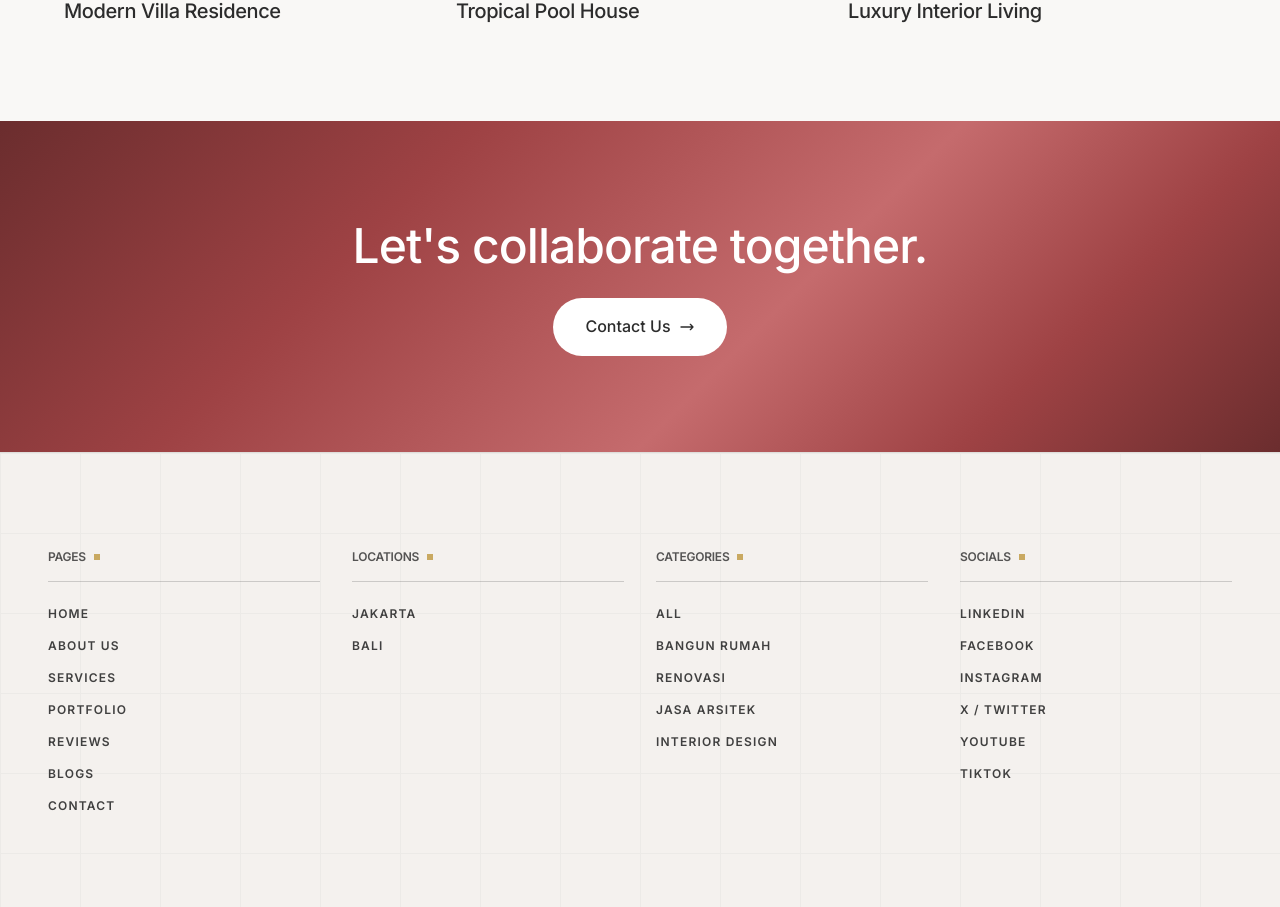
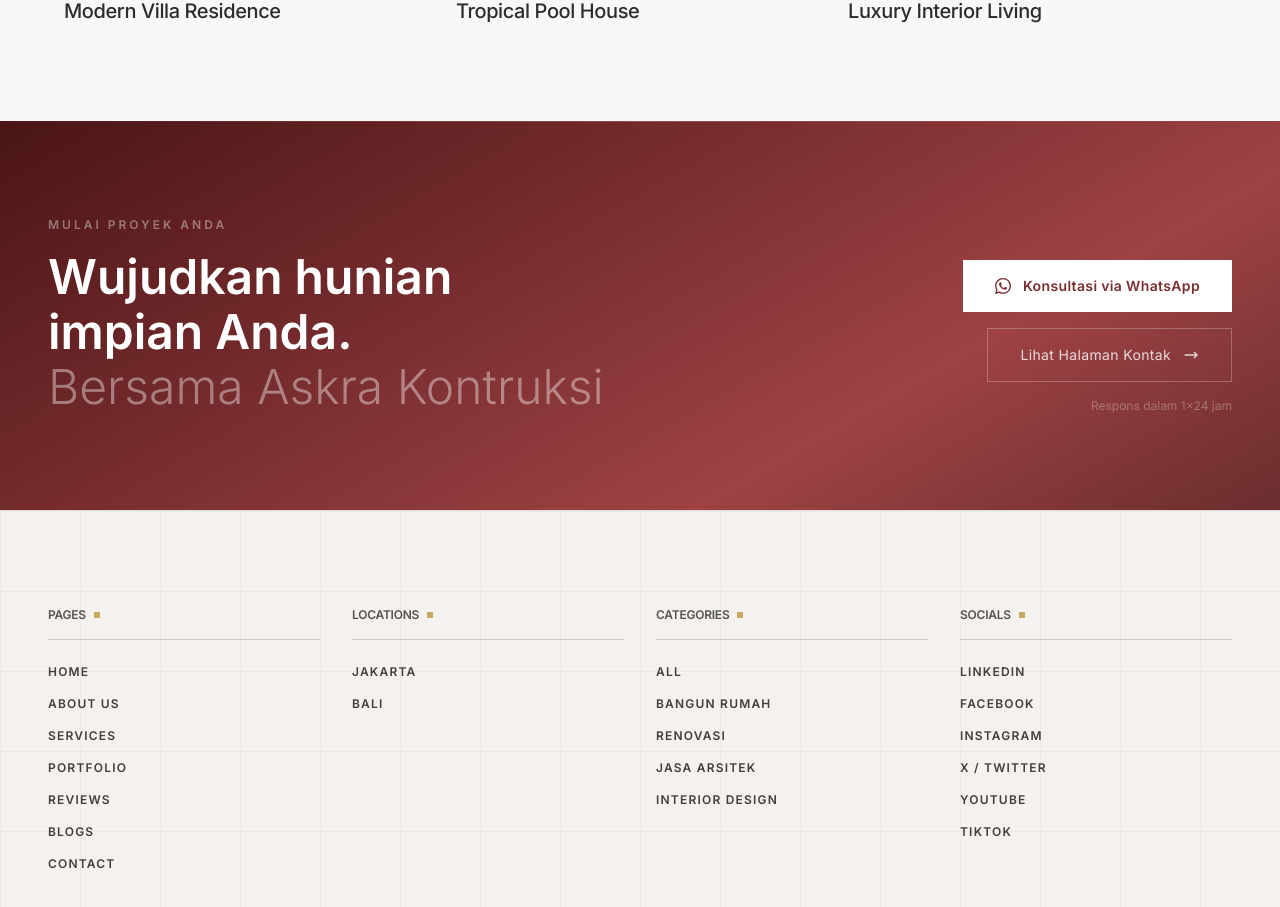
Before and after one commit to acaryawibawantra/desainbangunrenovasi-website, a Next.js app: page /portfolio/contemporary-family-home in a window 1280 px wide. Shown: the part 2959-3866 px from the top of the page. Built offline with nearby package versions, Linux system fonts and the light colour scheme.

Commit message:
feat: add hero center text, project scroll indicator, quote swipe guide, and standardize portfolio CTA

```diff
--- a/app/portfolio/[slug]/PortfolioClient.tsx
+++ b/app/portfolio/[slug]/PortfolioClient.tsx
@@ -6,6 +6,7 @@ import Link from "next/link";
 import { Navigation } from "@/components/Navigation";
 import { Footer } from "@/components/Footer";
 import { BeforeAfterSlider } from "@/components/portfolio/BeforeAfterSlider";
+import { CTA } from "@/components/sections/CTA";
 
 interface PortfolioClientProps {
     project: any;
@@ -254,39 +255,7 @@ export function PortfolioClient({ project, relatedProjects }: PortfolioClientPro
             )}
 
             {/* CTA Section */}
-            <section
-                className="py-16 md:py-24 px-6 md:px-12 lg:px-16"
-                style={{
-                    background: 'linear-gradient(135deg, #6B2D2E 0%, #9E4244 30%, #C56B6D 60%, #9E4244 80%, #6B2D2E 100%)',
-                }}
-            >
-                <div className="max-w-4xl mx-auto text-center">
-                    <motion.h2
-                        initial={{ opacity: 0, y: 20 }}
-                        whileInView={{ opacity: 1, y: 0 }}
-                        viewport={{ once: true }}
-                        className="text-3xl md:text-4xl lg:text-5xl font-medium text-white mb-6"
-                    >
-                        Let's collaborate together.
-                    </motion.h2>
-                    <motion.div
-                        initial={{ opacity: 0, y: 20 }}
-                        whileInView={{ opacity: 1, y: 0 }}
-                        viewport={{ once: true }}
-                        transition={{ delay: 0.2 }}
-                    >
-                        <Link
-                            href="/contact"
-                            className="inline-flex items-center gap-2 px-8 py-4 bg-white text-teal font-medium rounded-full hover:bg-white/90 transition-colors"
-                        >
-                            Contact Us
-                            <svg className="w-4 h-4" fill="none" viewBox="0 0 24 24" stroke="currentColor" strokeWidth={2}>
-                                <path strokeLinecap="round" strokeLinejoin="round" d="M17 8l4 4m0 0l-4 4m4-4H3" />
-                            </svg>
-                        </Link>
-                    </motion.div>
-                </div>
-            </section>
+            <CTA />
 
             <Footer />
         </main>
--- a/components/sections/Hero.tsx
+++ b/components/sections/Hero.tsx
@@ -77,7 +77,7 @@ export function Hero() {
                     className="text-white/60 text-xs tracking-[0.35em] uppercase shrink-0"
                     style={{ fontFamily: 'var(--font-sans, sans-serif)' }}
                 >
-                    SHAPING
+                    DESAIN
                 </span>
 
                 {/* Left decorative line */}
@@ -88,6 +88,14 @@ export function Hero() {
                     animate={showContent ? { scaleX: 1 } : {}}
                     transition={{ duration: 1.2, delay: 0.6 }}
                 />
+
+                {/* Center label */}
+                <span
+                    className="text-white/60 text-xs tracking-[0.35em] uppercase shrink-0"
+                    style={{ fontFamily: 'var(--font-sans, sans-serif)' }}
+                >
+                    BANGUN
+                </span>
 
                 {/* Right decorative line */}
                 <motion.div
@@ -103,7 +111,7 @@ export function Hero() {
                     className="text-white/60 text-xs tracking-[0.35em] uppercase shrink-0"
                     style={{ fontFamily: 'var(--font-sans, sans-serif)' }}
                 >
-                    EXCELLENCE
+                    RENOVASI
                 </span>
             </motion.div>
 
--- a/components/sections/Quote.tsx
+++ b/components/sections/Quote.tsx
@@ -75,6 +75,18 @@ export function Quote() {
 
             </div>
 
+            {/* Gesture/Swipe Indicator */}
+            <div className="mt-8 flex flex-col items-center justify-center gap-2 text-gray-400/80 animate-pulse select-none">
+                <div className="flex items-center gap-2">
+                    <svg className="w-5 h-5 md:w-6 md:h-6" fill="none" viewBox="0 0 24 24" stroke="currentColor">
+                        <path strokeLinecap="round" strokeLinejoin="round" strokeWidth={1.5} d="M8 7h12m0 0l-4-4m4 4l-4 4m0 6H4m0 0l4 4m-4-4l4-4" />
+                    </svg>
+                </div>
+                <span className="text-[10px] md:text-xs uppercase tracking-[0.2em] font-medium">
+                    Geser untuk membandingkan
+                </span>
+            </div>
+
             {/* Subtitle
             <div className="max-w-3xl mx-auto px-6 mt-16 pb-8 text-center">
                 <p className="text-lg md:text-l lg:text-2xl font-light text-red-900 leading-relaxed italic">
--- a/components/sections/Services.tsx
+++ b/components/sections/Services.tsx
@@ -124,8 +124,20 @@ function StickyCard({ service, index, total }: { service: any; index: number; to
                 </Link>
             </div>
 
+            {/* Scroll Indicator */}
+            <div className="absolute bottom-8 md:bottom-12 left-1/2 -translate-x-1/2 z-10 flex flex-col items-center gap-2 text-white/70">
+                <span className="text-[9px] md:text-[10px] uppercase tracking-[0.3em]">Scroll</span>
+                <div className="w-[1px] h-10 md:h-16 bg-white/20 relative overflow-hidden">
+                    <motion.div
+                        className="absolute top-0 left-0 w-full h-1/2 bg-white"
+                        animate={{ y: ["-100%", "200%"] }}
+                        transition={{ repeat: Infinity, duration: 1.5, ease: "linear" }}
+                    />
+                </div>
+            </div>
+
             {/* Number indicator */}
-            <div className="absolute bottom-12 right-12 z-10 text-white/50 text-2xl font-light">
+            <div className="absolute bottom-8 md:bottom-12 right-6 md:right-12 z-10 text-white/50 text-xl md:text-2xl font-light">
                 {String(index + 1).padStart(2, '0')} / {String(total).padStart(2, '0')}
             </div>
         </motion.div>
```
